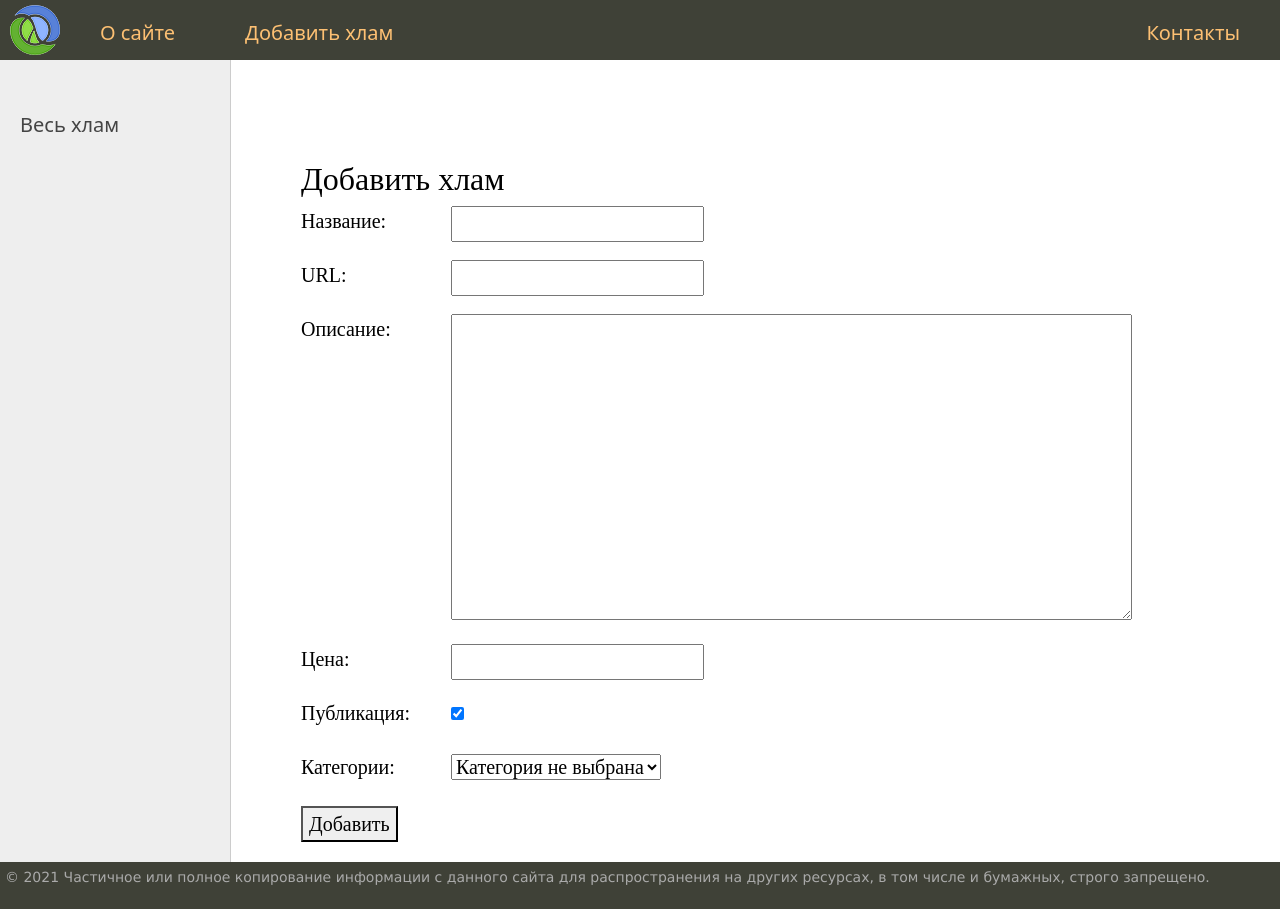
After one commit to DAlavaro/shopDM, a Django app: page /addtrash/ in a window 1280 px wide. The commit adds this page. Run offline with Django 4.2, Linux system fonts and the light colour scheme; data that the repository does not hold is empty; parts of the project's set-up code (start-up, migrations or seed data) failed here and were passed over.

Commit message:
add form

```diff
--- a/fallout_shelter/admin.py
+++ b/fallout_shelter/admin.py
@@ -1,18 +1,21 @@
 from django.contrib import admin
 
 from fallout_shelter.models import Product, Category
+
 
 class ProductAdmin(admin.ModelAdmin):
     list_display = ('id', 'name', 'price', 'photo', 'created_at')
     list_display_links = ('id', 'name')
     search_fields = ('name', 'description')
     list_filter = ('price', 'created_at')
+    prepopulated_fields = {'slug': ('name',)}
 
 
 class CategoryAdmin(admin.ModelAdmin):
     list_display = ('id', 'name')
     list_display_links = ('id', 'name')
     search_fields = ('name', 'description')
+    prepopulated_fields = {'slug': ('name',)}
 
 
 admin.site.register(Product, ProductAdmin)
--- /dev/null
+++ b/fallout_shelter/forms.py
@@ -0,0 +1,12 @@
+from django import forms
+from .models import *
+
+
+class AddPostForm(forms.Form):
+    name = forms.CharField(max_length=255, label='Название')
+    slug = forms.CharField(max_length=255, label='URL')
+    description = forms.CharField(widget=forms.Textarea(attrs={'cols': '60', 'rows': '10'}), label='Описание')
+    price = forms.IntegerField(label='Цена')
+    created_at = forms.BooleanField(label='Публикация', required=False, initial=True)
+    category = forms.ModelChoiceField(queryset=Category.objects.all(), label='Категории',
+                                      empty_label="Категория не выбрана")
--- a/fallout_shelter/models.py
+++ b/fallout_shelter/models.py
@@ -6,6 +6,7 @@ NULLABLE = {'blank': True, 'null': True}
 
 class Product(models.Model):
     name = models.CharField(max_length=255, verbose_name='Наименование')
+    slug = models.SlugField(max_length=255, unique=True, db_index=True, verbose_name='URL')
     description = models.TextField(**NULLABLE, verbose_name='Описание')
     photo = models.ImageField(upload_to='photos/%Y/%m/%d/', **NULLABLE, verbose_name='Изображение')
     category = models.ForeignKey('Category', on_delete=models.CASCADE, verbose_name='Категория')
@@ -17,7 +18,7 @@ class Product(models.Model):
         return self.name
 
     def get_absolute_url(self):
-        return reverse('post', kwargs={'pk': self.pk})
+        return reverse('post', kwargs={'slug': self.slug})
 
     class Meta:
         verbose_name = 'Продукт'
@@ -29,6 +30,7 @@ class Category(models.Model):
     name = models.CharField(max_length=100, verbose_name='Наименование')
     description = models.TextField(max_length=1000, **NULLABLE, verbose_name='Описание')
     created_at = models.DateTimeField(auto_now_add=True, verbose_name='Дата создания')
+    slug = models.SlugField(max_length=255, unique=True, db_index=True, verbose_name='URL')
 
     def __str__(self):
         return self.name
--- a/fallout_shelter/urls.py
+++ b/fallout_shelter/urls.py
@@ -1,14 +1,15 @@
 from django.conf.urls.static import static
 from django.urls import path
 
-from fallout_shelter.views import index, contact, about, show_post, show_category, show_post
+from .views import *
 from shop import settings
 
 urlpatterns = [
     path('', index, name='home'),
     path('about/', about,  name='about'),
     path('contact/', contact, name='contact'),
-    path('post/<int:pk>/', show_post, name='post'),
+    path('addtrash/', add_trash, name='add_trash'),
+    path('post/<slug:slug>/', show_post, name='post'),
     path('category/<int:pk>/', show_category, name='category'),
 ]
 
--- a/fallout_shelter/views.py
+++ b/fallout_shelter/views.py
@@ -1,10 +1,12 @@
 from django.http import HttpResponse, HttpResponseNotFound, Http404
-from django.shortcuts import render, get_object_or_404
+from django.shortcuts import render, get_object_or_404, redirect
 
-from fallout_shelter.models import Product, Category
+from .forms import *
+from .models import *
 
 menu = [
     {'title': 'О сайте', 'url_name': 'about'},
+    {'title': 'Добавить хлам', 'url_name': 'add_trash'},
     {'title': 'Контакты', 'url_name': 'contact'},
 ]
 
@@ -30,6 +32,25 @@ def about(request):
     return render(request, 'fallout_shelter/about.html', context=context)
 
 
+def add_trash(request):
+    if request.method == 'POST':
+        form = AddPostForm(request.POST)
+        if form.is_valid():
+            try:
+                Product.objects.create(**form.cleaned_data)
+                return redirect('home')
+            except:
+                form.add(None, 'Ошибка добавления поста')
+    else:
+        form = AddPostForm()
+    context = {
+        'form': form,
+        'title': 'Добавить хлам',
+        'menu': menu,
+    }
+    return render(request, 'fallout_shelter/add_trash.html', context=context)
+
+
 def contact(request):
     context = {
         'object_list': Product.objects.all(),
@@ -39,8 +60,8 @@ def contact(request):
     return render(request, 'fallout_shelter/contact.html', context=context)
 
 
-def show_post(request, pk):
-    post = get_object_or_404(Product, pk=pk)
+def show_post(request, slug):
+    post = get_object_or_404(Product, slug=slug)
 
     context = {
         'post': post,
--- a/shop/settings.py
+++ b/shop/settings.py
@@ -78,7 +78,7 @@ WSGI_APPLICATION = 'shop.wsgi.application'
 DATABASES = {
     'default': {
         'ENGINE': 'django.db.backends.postgresql',
-        'NAME': 'fallout_shelter',
+        'NAME': 'fallout',
         'USER': 'postgres',
         'HOST': 'localhost',
         'PORT': '5432',
--- /dev/null
+++ b/templates/fallout_shelter/add_trash.html
@@ -0,0 +1,22 @@
+{% extends 'fallout_shelter/base.html' %}
+
+{% block content %}
+    <h1>{{ title }}</h1>
+
+    <form action="{% url 'add_trash' %}" method="post">
+        {% csrf_token %}
+
+    <div class="form-error"{{ form.non_field_errors }}></div>
+
+        {% for f in form %}
+            <p><label class="form-label"
+                      for="{{ f.id_for_label }}">{{ f.label }}: </label>{{ f }}</p>
+            <div class="form-error">{{ form.f.errors }}</div>
+        {% endfor %}
+
+        <button type="submit">Добавить</button>
+
+
+    </form>
+
+{% endblock %}
--- a/templates/fallout_shelter/index.html
+++ b/templates/fallout_shelter/index.html
@@ -10,8 +10,8 @@
                 </div>
 
             {% if p.photo %}
-{#              <p><img class="img-article-left thumb" src="{{ p.photo.url }}"></p>#}
-                <p><img class="img-article-left thumb" src="{{ p.photo|mymedia }}"</p>
+              <p><img class="img-article-left thumb" src="{{ p.photo.url }}"></p>
+{#                <p><img class="img-article-left thumb" src="{{ p.photo|mymedia }}"</p>#}
             {% endif %}
 
                 <h2>{{ p.name }}</h2>
```
Also changed, not shown: Readme.md, fallout_shelter/migrations/0001_initial.py.
